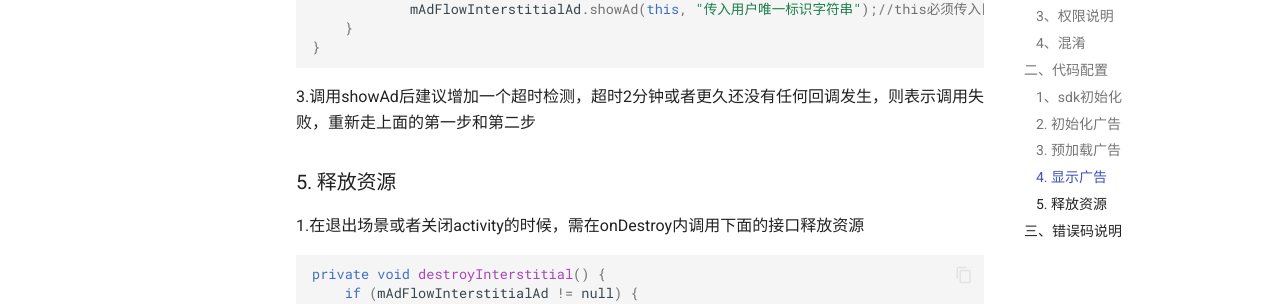
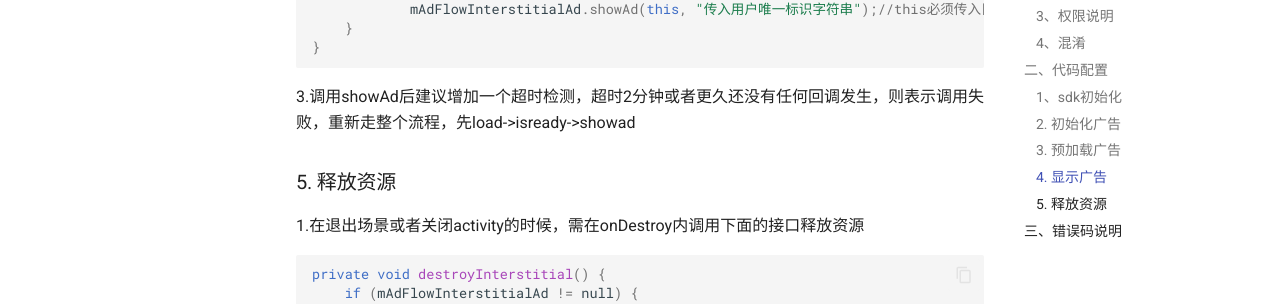
Before and after one commit to adflowsdk/AdFlowJarSdkDoc, an MkDocs documentation site: the page built from docs/index.md, in a window 1280 px wide and 900 px high, scrolled down 3984 px. Shown: the part 173-477 px from the top of the window. Built offline with MkDocs 1.6.1 and Material for MkDocs 9.7.7, drawn with Linux system fonts in a browser that asks for light colours; comment, search, counter and statistics services are not loaded.

Commit message:
update docs

````diff
--- a/docs/index.md
+++ b/docs/index.md
@@ -183,7 +183,7 @@ private void showAd() {
 	}
 }
 ```
-3.调用showAd后建议增加一个超时检测，超时2分钟或者更久还没有任何回调发生，则表示调用失败，重新走上面的第一步和第二步
+3.调用showAd后建议增加一个超时检测，超时2分钟或者更久还没有任何回调发生，则表示调用失败，重新走整个流程，先load->isready->showad
 
 
 ### 5. 释放资源
````
Also changed, not shown: site/index.html, site/search/search_index.json, site/sitemap.xml, 1 other file.
